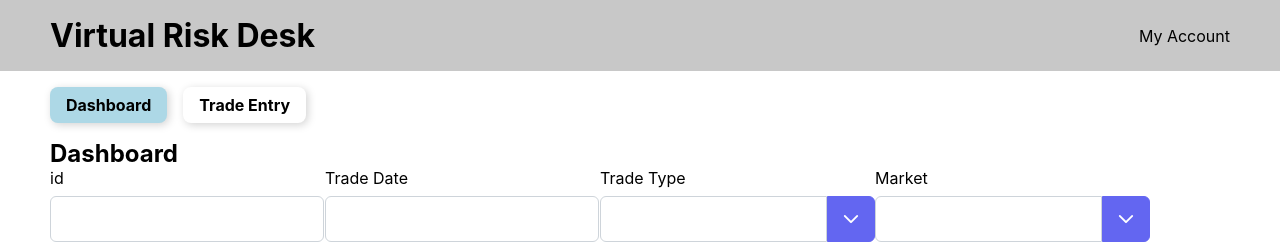
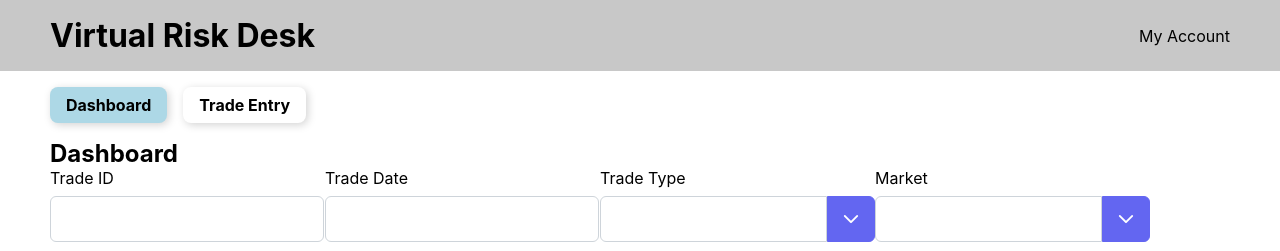
Before and after one commit to crudemandarin/vrd-app, a React (Create React App) app: page /dashboard in a window 1280 px wide. Shown: the top 251 px of the page. Built offline with nearby package versions, Linux system fonts and the light colour scheme.

Commit message:
reorganized dialogs

```diff
--- a/src/app/components/AddTradeDialog.tsx
+++ b/src/app/components/dialog/AddTradeDialog.tsx
@@ -5,13 +5,13 @@ import { useForm } from "react-hook-form";
 import { Dialog } from "primereact/dialog";
 import { Button } from "primereact/button";
 
-import Util from "../utils/Util";
+import Util from "../../utils/Util";
 
-import TradeEntryForm from "../forms/trade-entry/TradeEntryForm";
+import TradeEntryForm from "../../forms/trade-entry/TradeEntryForm";
 import {
 	TradeEntryFormDefaults,
 	TradeEntryFormModel
-} from "../forms/trade-entry/TradeEntryInfo";
+} from "../../forms/trade-entry/TradeEntryInfo";
 
 interface Props {
 	stageTrade: (data: TradeEntryFormModel) => void;
--- a/src/app/components/EditTradeDialog.tsx
+++ b/src/app/components/dialog/EditTradeDialog.tsx
@@ -5,8 +5,8 @@ import { useForm } from "react-hook-form";
 import { Dialog } from "primereact/dialog";
 import { Button } from "primereact/button";
 
-import TradeEntryForm from "../forms/trade-entry/TradeEntryForm";
-import { TradeEntryFormModel } from "../forms/trade-entry/TradeEntryInfo";
+import TradeEntryForm from "../../forms/trade-entry/TradeEntryForm";
+import { TradeEntryFormModel } from "../../forms/trade-entry/TradeEntryInfo";
 
 interface Props {
 	trade: TradeEntryFormModel;
--- a/src/app/forms/trade/TradeForm.tsx
+++ b/src/app/forms/trade/TradeForm.tsx
@@ -6,11 +6,7 @@ import {
 	UseFormWatch
 } from "react-hook-form";
 
-import {
-	TradeModel,
-	TRADE_FIELD_NAMES,
-	TRADE_INFO
-} from "../trade-entry/TradeEntryInfo";
+import { TradeModel, TRADE_INFO } from "../trade-entry/TradeEntryInfo";
 
 import "../../styles/form-styles.css";
 import FormTextInput from "./FormTextInput";
@@ -36,7 +32,7 @@ const TradeForm = ({ watch, getValues, setValue, control, errors }: Props) => {
 							key={info.id}
 							id={info.id}
 							options={info.options}
-							label={TRADE_FIELD_NAMES[info.id]}
+							label={info.label}
 							control={control}
 							errors={errors}
 						/>
@@ -51,7 +47,7 @@ const TradeForm = ({ watch, getValues, setValue, control, errors }: Props) => {
 							key={info.id}
 							id={info.id}
 							options={options}
-							label={TRADE_FIELD_NAMES[info.id]}
+							label={info.label}
 							control={control}
 							errors={errors}
 						/>
@@ -63,7 +59,7 @@ const TradeForm = ({ watch, getValues, setValue, control, errors }: Props) => {
 						<FormDateInput
 							key={info.id}
 							id={info.id}
-							label={TRADE_FIELD_NAMES[info.id]}
+							label={info.label}
 							watch={watch}
 							getValues={getValues}
 							setValue={setValue}
@@ -76,7 +72,7 @@ const TradeForm = ({ watch, getValues, setValue, control, errors }: Props) => {
 					<FormTextInput
 						key={info.id}
 						id={info.id}
-						label={TRADE_FIELD_NAMES[info.id]}
+						label={info.label}
 						control={control}
 						errors={errors}
 					/>
--- a/src/app/screens/TradeEntry.tsx
+++ b/src/app/screens/TradeEntry.tsx
@@ -4,8 +4,8 @@ import { Button } from "primereact/button";
 
 import { TradeEntryFormModel } from "../forms/trade-entry/TradeEntryInfo";
 import TradeTable from "../components/TradeTable";
-import AddTradeDialog from "../components/AddTradeDialog";
-import EditTradeDialog from "../components/EditTradeDialog";
+import AddTradeDialog from "../components/dialog/AddTradeDialog";
+import EditTradeDialog from "../components/dialog/EditTradeDialog";
 
 import Util from "../utils/Util";
 
```
